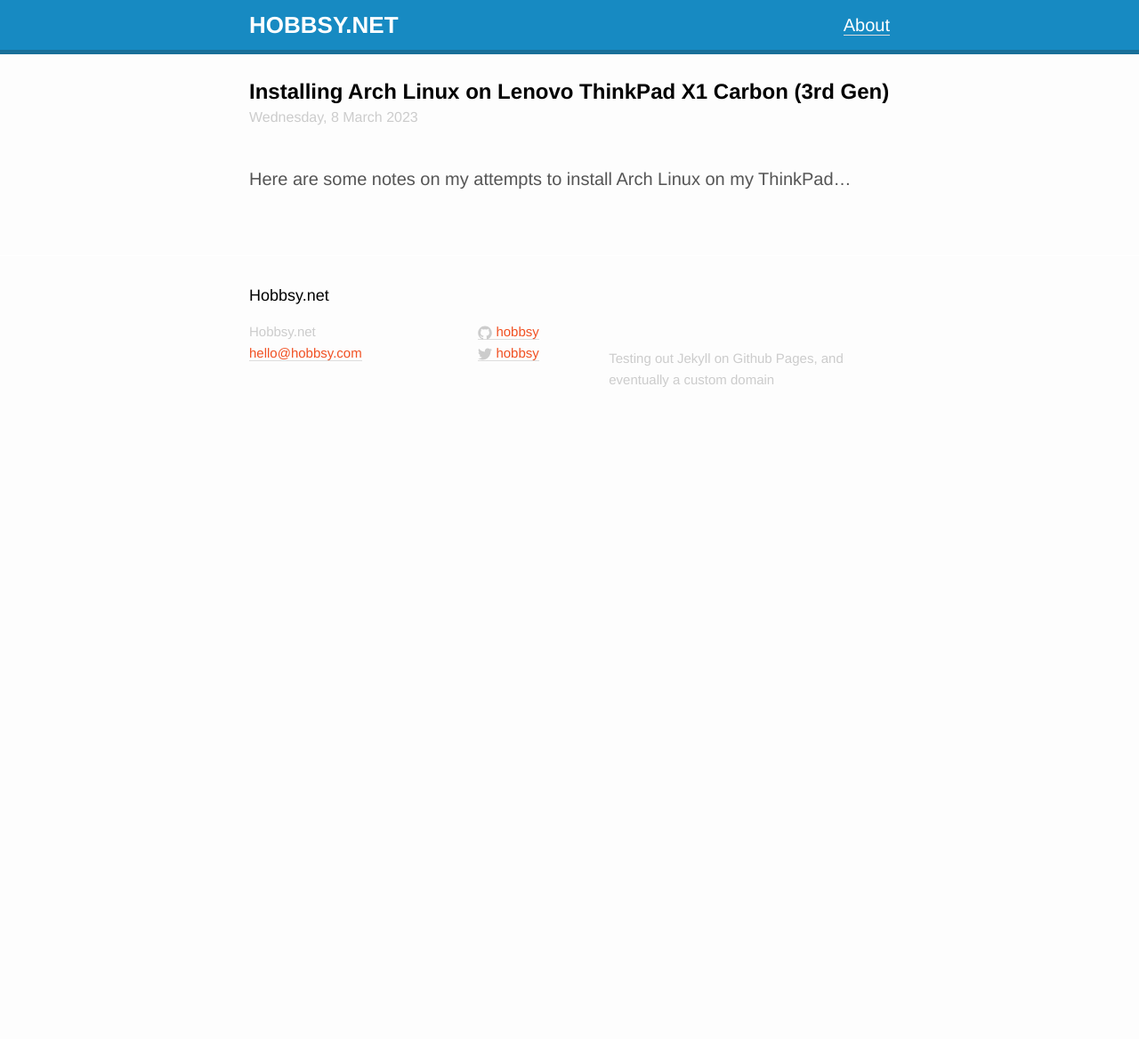
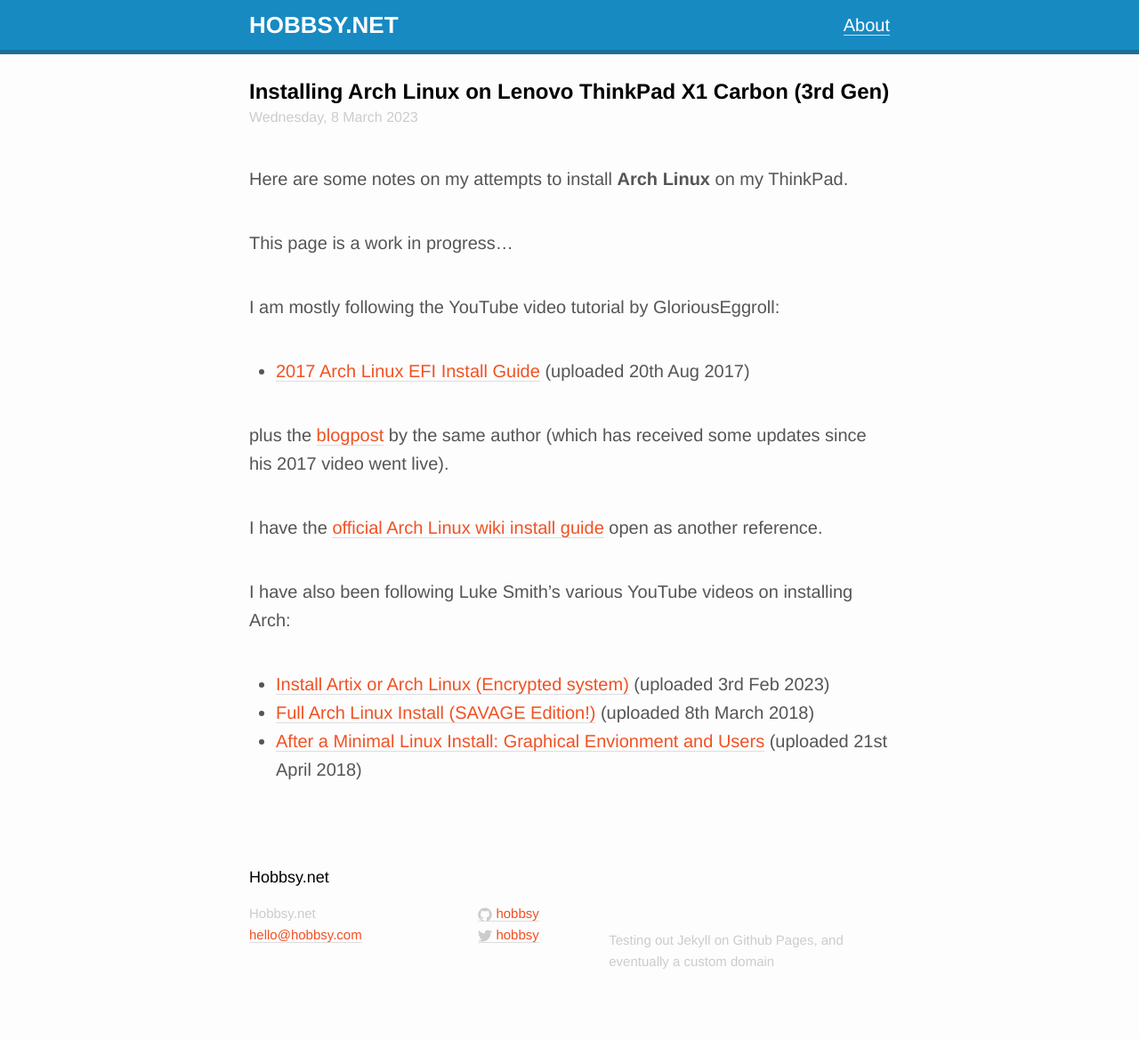
Before and after one commit to hobbsy/hobbsy.github.io, a Jekyll site: the page built from _posts/2023-03-08-installing-arch-linux-on-thinkpad.md, in a window 1280 px wide. Shown: the whole page at 89% size. Built offline with Jekyll 4.4.1, drawn with Linux system fonts in a browser that asks for light colours; nearby versions of some CDN libraries; before the commit the page ends 900 px from its top, so only the background shows below that.

Commit message:
Update 2023-03-08-installing-arch-linux-on-thinkpad.md
Blogpost updated with some initial links to YouTube videos and URLs of helpful guides

```diff
--- a/_posts/2023-03-08-installing-arch-linux-on-thinkpad.md
+++ b/_posts/2023-03-08-installing-arch-linux-on-thinkpad.md
@@ -5,4 +5,26 @@ date:   2023-03-08 00:00:01 +0000
 categories: notes, arch, thinkpad
 ---
 
-Here are some notes on my attempts to install Arch Linux on my ThinkPad...
+Here are some notes on my attempts to install **Arch Linux** on my ThinkPad.
+
+This page is a work in progress...
+
+I am mostly following the YouTube video tutorial by GloriousEggroll:
+- [2017 Arch Linux EFI Install Guide][install-guide] (uploaded 20th Aug 2017)
+
+plus the [blogpost][blogpost-url] by the same author (which has received some updates since his 2017 video went live).
+
+I have the [official Arch Linux wiki install guide][arch-wiki-install] open as another reference.
+
+I have also been following Luke Smith's various YouTube videos on installing Arch:
+
+- [Install Artix or Arch Linux (Encrypted system)][luke-smith-yt1] (uploaded 3rd Feb 2023)
+- [Full Arch Linux Install (SAVAGE Edition!)][luke-smith-yt2] (uploaded 8th March 2018)
+- [After a Minimal Linux Install: Graphical Envionment and Users][luke-smith-yt3] (uploaded 21st April 2018)
+
+[install-guide]: https://www.youtube.com/watch?v=iF7Y8IH5A3M
+[blogpost-url]: https://www.gloriouseggroll.tv/arch-linux-efi-install-guide/
+[arch-wiki-install]: https://wiki.archlinux.org/title/Installation_guide
+[luke-smith-yt1]: https://www.youtube.com/watch?v=dI3bGeT31Bo
+[luke-smith-yt2]: https://www.youtube.com/watch?v=4PBqpX0_UOc
+[luke-smith-yt3]: https://www.youtube.com/watch?v=nSHOb8YU9Gw
```
